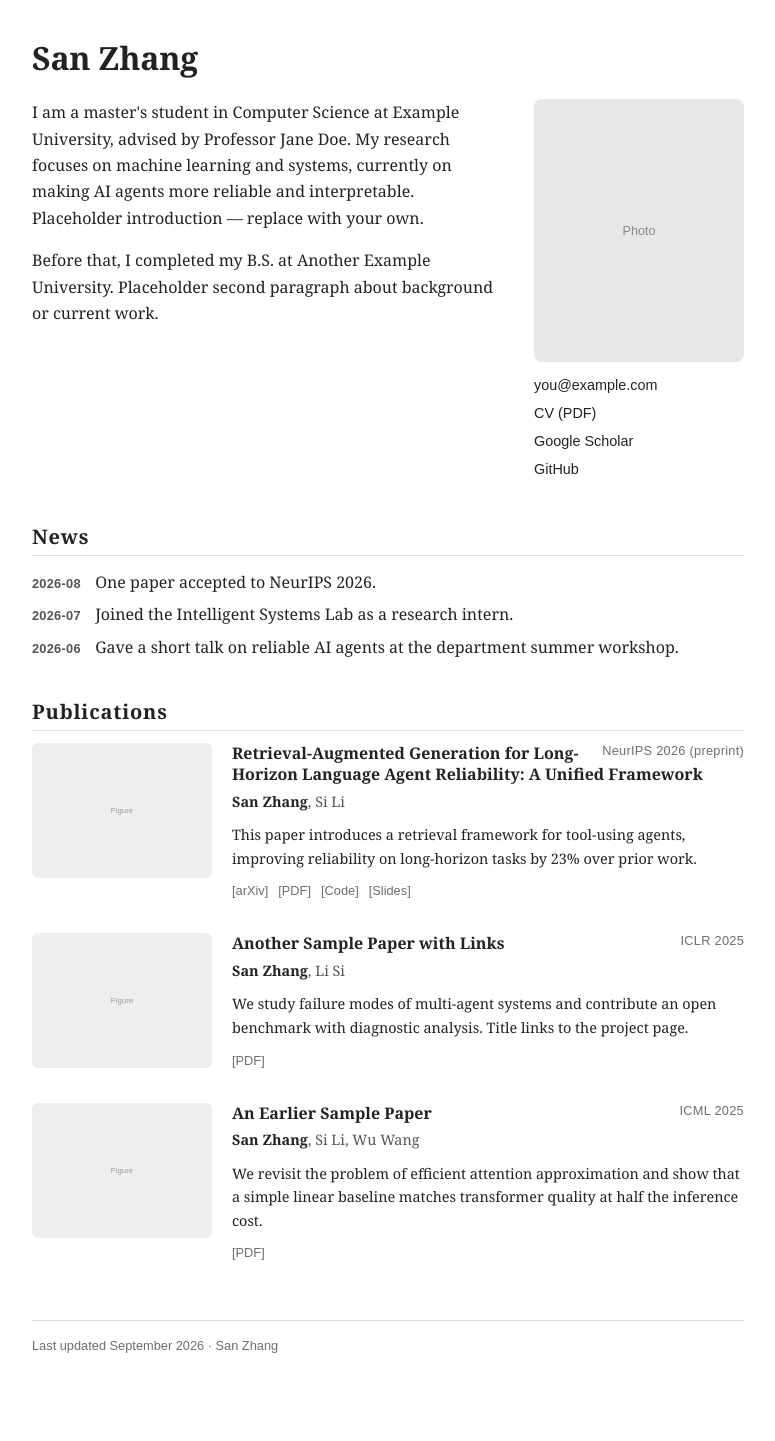
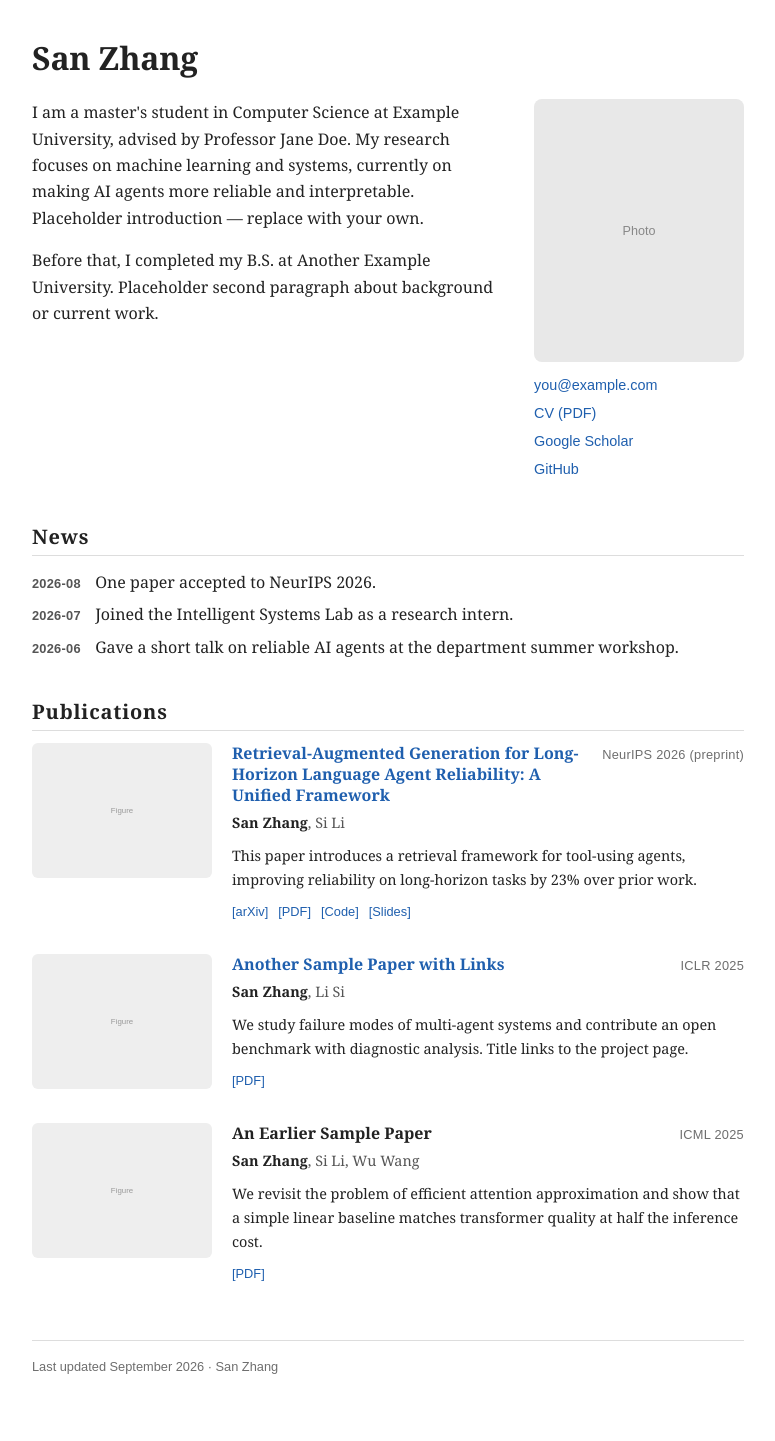
Before and after one commit to Sitaye/sitaye.github.io, a Jekyll site: the page built from index.html, in a window 1280 px wide. Shown: the whole page, without its empty margins (252-1027 px from the left). Built offline with Jekyll 4.4.1, drawn with Linux system fonts in a browser that asks for light colours; before the commit the page ends 1420 px from its top, so only the background shows below that.

Commit message:
style: accent-colored links by default; venue tag in baseline-aligned grid column

```diff
--- a/_layouts/home.html
+++ b/_layouts/home.html
@@ -38,9 +38,11 @@
         {%- endif -%}
         <div class="pub-body">
           <h4 class="pub-title">
+            <span class="pub-title-text">
+              {%- if pub.project -%}<a href="{{ pub.project }}">{{ pub.title }}</a>
+              {%- else -%}{{ pub.title }}{%- endif -%}
+            </span>
             {%- if pub.venue -%}<span class="pub-venue-tag">{{ pub.venue }}</span>{%- endif -%}
-            {%- if pub.project -%}<a href="{{ pub.project }}">{{ pub.title }}</a>
-            {%- else -%}{{ pub.title }}{%- endif -%}
           </h4>
           <p class="pub-authors">
             {%- for a in pub.authors -%}
--- a/assets/style.css
+++ b/assets/style.css
@@ -27,16 +27,11 @@ body {
 }
 
 a {
-  color: var(--ink);
+  color: var(--accent);
   text-decoration: none;
-  transition: color 0.15s ease;
 }
-a:hover { color: var(--accent); }
+a:hover { text-decoration: underline; }
 a:focus-visible { outline: 2px solid var(--accent); outline-offset: 2px; }
-
-@media (prefers-reduced-motion: reduce) {
-  * { transition: none !important; }
-}
 
 h1.name {
   margin: 0 0 1.4rem;
@@ -121,15 +116,16 @@ h2 {
 
 .pub-title {
   margin: 0;
+  display: grid;
+  grid-template-columns: 1fr auto;
+  column-gap: 1rem;
+  align-items: first baseline;
   font-size: 1rem;
   font-weight: 700;
   line-height: 1.3;
-  overflow: hidden;
 }
 
 .pub-venue-tag {
-  float: right;
-  margin-left: 1rem;
   font-family: var(--sans);
   font-size: 0.8rem;
   font-weight: 400;
@@ -158,8 +154,7 @@ h2 {
   font-family: var(--sans);
   font-size: 0.8rem;
 }
-.pub-links a { color: var(--ink-meta); }
-.pub-links a:hover { color: var(--accent); }
+.pub-links a { color: var(--accent); }
 
 .footer {
   margin-top: 3.5rem;
```
